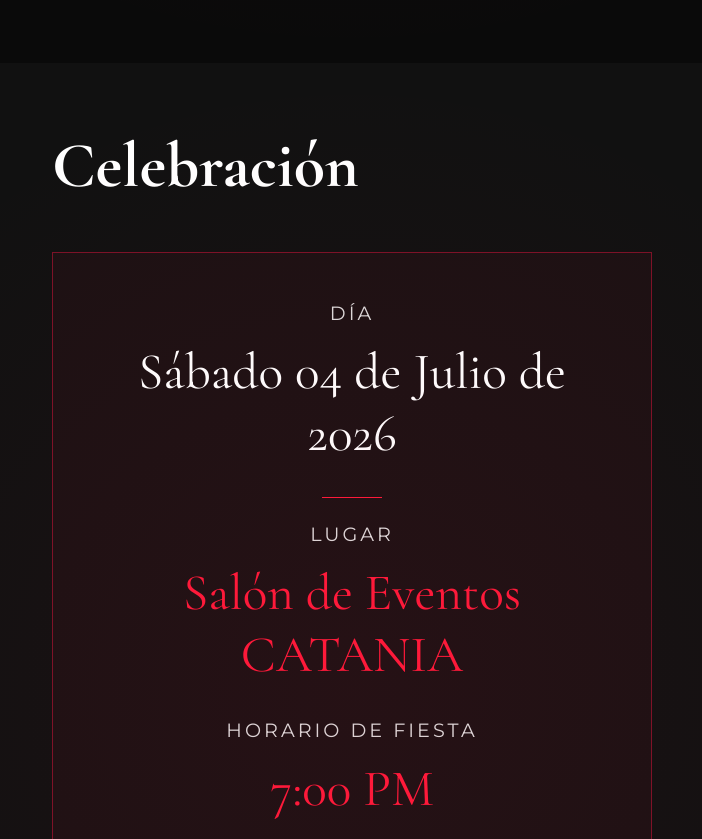
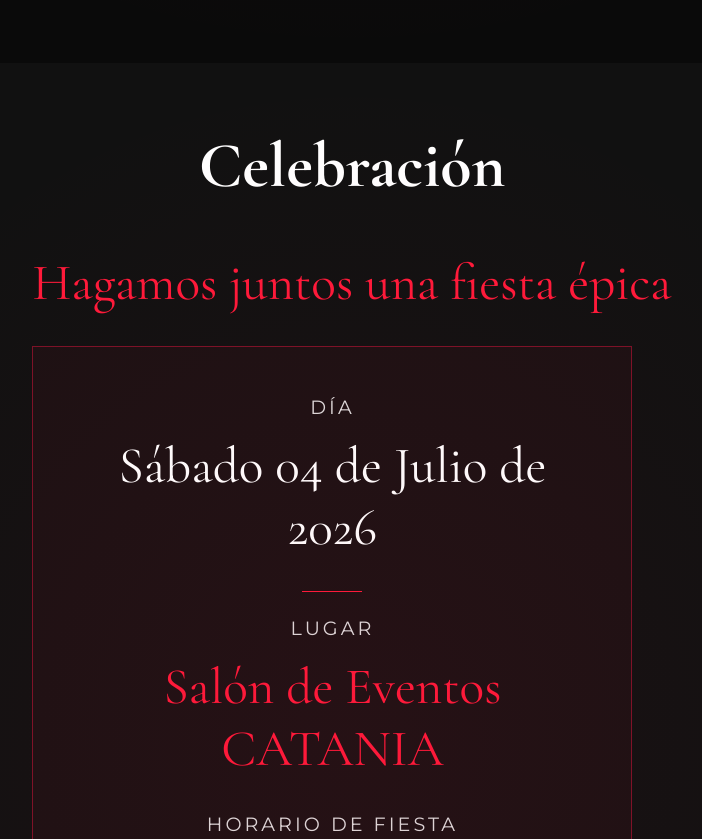
Before and after one commit to abrahammontes/CamilaXV, a plain HTML site: page public/index.html in a window 1280 px wide. Shown: the part 3568-4407 px from the top of the page, without its empty margins (288-990 px from the left). Drawn offline with nearby package versions, Linux system fonts and the light colour scheme.

Commit message:
Centrar todos los textos y agregar mensaje épico a Celebración

```diff
--- a/public/css/styles.css
+++ b/public/css/styles.css
@@ -323,6 +323,8 @@
     line-height: 2;
     color: var(--white);
     opacity: 0.95;
+    text-align: center;
+    margin: 0 auto;
 }
 
 .message-text::before,
@@ -340,10 +342,12 @@
     opacity: 0.6;
 }
 
-#celebration .section-title,
-#ceremony .section-title {
+#message .section-title,
+#ceremony .section-title,
+#celebration .section-title {
     font-size: clamp(2.6rem, 6.5vw, 4rem);
     margin-bottom: 3rem;
+    text-align: center;
 }
 
 .celebration-card {
@@ -359,11 +363,13 @@
     text-transform: uppercase;
     opacity: 0.85;
     margin-bottom: 1rem;
+    text-align: center;
 }
 
 .celebration-value {
     font-size: 2.4rem;
     margin-bottom: 2rem;
+    text-align: center;
 }
 
 .celebration-value.large {
--- a/public/index.html
+++ b/public/index.html
@@ -92,6 +92,7 @@
     <div id="celebration" class="section" style="background: var(--dark);">
         <div class="fade-in">
             <h2 class="section-title">Celebración</h2>
+            <p class="celebration-value large red-text" style="text-align: center; margin-bottom: 2rem;">Hagamos juntos una fiesta épica</p>
             <div class="celebration-card red-border">
 <p class="celebration-label">Día</p>
                 <p class="celebration-value large">Sábado 04 de Julio de 2026</p>
```
